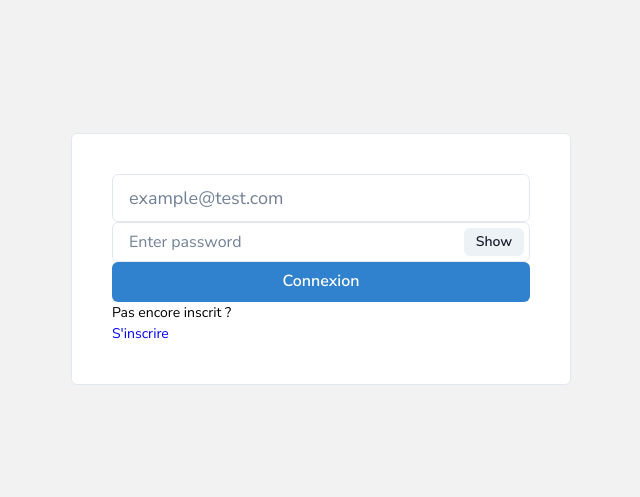
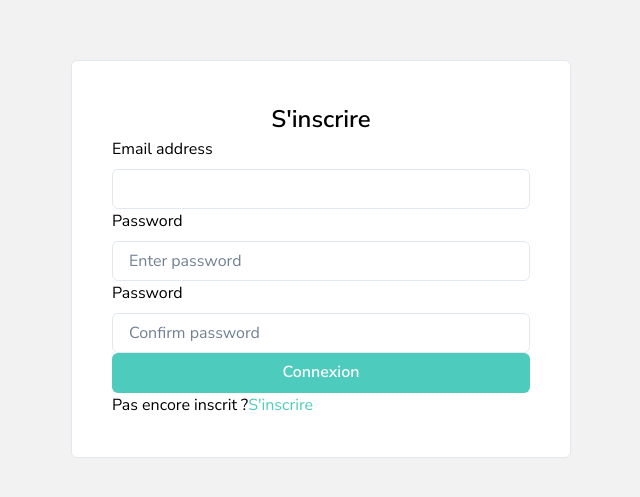
Before and after one commit to nymeku/front, a React (Create React App) app: page /auth/signup in a window 1280 px wide. Shown: the part 141-638 px from the top of the page, without its empty margins (319-959 px from the left). Built offline with nearby package versions, Linux system fonts and the light colour scheme; no server answers.

Commit message:
ajout signup

```diff
--- a/package.json
+++ b/package.json
@@ -16,6 +16,7 @@
         "ajv": "^8.11.0",
         "ajv-formats": "^2.1.1",
         "chakra": "^0.0.3",
+        "dotenv": "^16.0.1",
         "framer-motion": "^6.3.16",
         "react": "^18.0.0",
         "react-dom": "^18.0.0",
--- a/src/views/auth/signup.tsx
+++ b/src/views/auth/signup.tsx
@@ -1,27 +1,84 @@
-import React from "react"
-import { Button, Input, InputRightElement, Text, Link } from "@chakra-ui/react"
+import React, { useState } from "react"
+import { Button, Input, InputRightElement, Text, Link, FormControl, FormLabel, FormHelperText } from "@chakra-ui/react"
 import { Box } from "@chakra-ui/react"
 import { InputGroup } from "@chakra-ui/react"
+import { useNavigate } from "react-router-dom"
+import Ajv from "ajv"
+import formats from "ajv-formats"
+import { API_URL } from "../../constantes"
+
+const ajv = new Ajv({
+	allErrors: true,
+    $data: true,
+})
+formats(ajv)
+
+const schema = {
+    type: "object",
+    properties: {
+        email: { type: "string", format: "email" },
+        password: { type: "string", minLength: 8 },
+		confirmPassword: { const: { "$data": "1/password"}, type: "string"}
+    },
+}
+
+const validation = ajv.compile(schema)
 
 export default function SignUp() {
-	const [value, setValue] = React.useState("")
-	const handleChange = (event: any) => setValue(event.target.value)
+    const [email, setEmail] = React.useState("")
+    const handleChangeEmail = (event: any) => setEmail(event.target.value)
+
+    const [loading, setLoading] = useState(false)
+
+    const navigation = useNavigate()
 
     const [password, setPassword] = React.useState("")
     const handleChangePassword = (event: any) => setPassword(event.target.value)
 
+	const [confirmPassword, setConfirmPassword] = React.useState("")
+    const handleChangeConfirmPassword = (event: any) => setConfirmPassword(event.target.value)
+
     const [show, setShow] = React.useState(false)
     const handleClick = () => setShow(!show)
+
+    const handleSubmit = async (event: any) => {
+        setLoading(true)
+        event.preventDefault()
+
+        if (!validation({ email, password, confirmPassword })) {
+            setLoading(false)
+            return
+        }
+        try {
+			console.log("requete")
+			console.log(API_URL)
+			console.log(JSON.stringify({ "email": email, "password": password }))
+            fetch(API_URL+"/auth/register", {
+                method: "POST",
+				body: "est",
+                // body: JSON.stringify({ email: email, password: password }),
+                headers: { "Access-Control-Allow-Origin": "*" },
+            }).then((res) => {
+                if (res.ok) {
+					console.log("SUCCESSFULLY CREATED")
+                    setLoading(false)
+                    navigation("/")
+                    return
+                } else {
+					console.log("FAILED TO CREATE")
+                    setLoading(false)
+                    return
+                }
+            })
+        } catch (error) {
+            setLoading(false)
+            return
+        }
+    }
+
     return (
         <>
-			<Box
-				width="100vw"
-				height="100vh"
-				display="flex"
-				justifyContent="center"
-				alignItems="center"
-				bg={"#f2f2f2"}
-			>
+            <Box width="100vw" height="100vh" display="flex" justifyContent="center" alignItems="center" bg={"#f2f2f2"}>
                 <Box
                     w={[300, 400, 500]}
                     p={4}
@@ -33,44 +90,48 @@ export default function SignUp() {
                     borderRadius="md"
                     bg={"white"}
                     padding={10}
+                    textColor="black"
                 >
-					<Input
-						value={value}
-						onChange={handleChange}
-						placeholder="example@test.com"
-						size={"lg"}
-						color="black"
-					/>
+                    <Text fontSize={"2xl"} fontWeight="semibold" align="center">
+                        S'inscrire
+                    </Text>
 
+                    <form onSubmit={handleSubmit}>
+                        <FormControl experimental_spaceY={"4"}>
+                            <Box>
+                                <FormLabel htmlFor="email">Email address</FormLabel>
+                                <Input id="email" type="email" value={email} onChange={handleChangeEmail} />
+                            </Box>
+
+                            <Box>
+                                <FormLabel htmlFor="password">Password</FormLabel>
                                 <InputGroup size="md">
-						<Input
-							pr="4.5rem"
-							type={show ? "text" : "password"}
-							placeholder="Enter password"
-							value={password}
-							onChange={handleChangePassword}
-							color="black"
-						/>
-						<InputRightElement width="4.5rem">
-							<Button h="1.75rem" size="sm" onClick={handleClick}>
-								{show ? "Hide" : "Show"}
-							</Button>
-						</InputRightElement>
+                                    <Input pr="4.5rem" type={show ? "text" : "password"} placeholder="Enter password" value={password} onChange={handleChangePassword} color="black" />
                                 </InputGroup>
+                            </Box>
+
+                            <Box>
+                                <FormLabel htmlFor="password">Password</FormLabel>
+                                <InputGroup size="md">
+                                    <Input pr="4.5rem" type={show ? "text" : "password"} placeholder="Confirm password" value={confirmPassword} onChange={handleChangeConfirmPassword} color="black" />
+                                </InputGroup>
+                            </Box>
 
                             <Box width={"100%"} display="flex" flexDirection={"column"}>
-						<Button colorScheme="blue">Connexion</Button>
-						<Box fontSize="sm" display="flex" experimental_spaceX={"4"}>
-							<Text color={"black"}>
-								Pas encore inscrit ?{" "}
-								<Link color="blue" textColor={"blue"} href="#">
-									<Text color="blue" textColor={"blue"}>
+                                <Button bgColor={"#4DCCBD"} textColor="white" type="submit" isLoading={loading}>
+                                    Connexion
+                                </Button>
+                                <Box color={"black"} display="flex" experimental_spaceX={"1"}>
+                                    <Text>Pas encore inscrit ?</Text>
+                                    <Link color="#4DCCBD" textColor={"#4DCCBD"} href="/auth/signup">
+                                        <Text color="#4DCCBD" textColor={"#4DCCBD"}>
                                             S'inscrire
                                         </Text>
                                     </Link>
-							</Text>
                                 </Box>
                             </Box>
+                        </FormControl>
+                    </form>
                 </Box>
             </Box>
         </>
```
Lines whose indentation alone changed are shown as unchanged.
